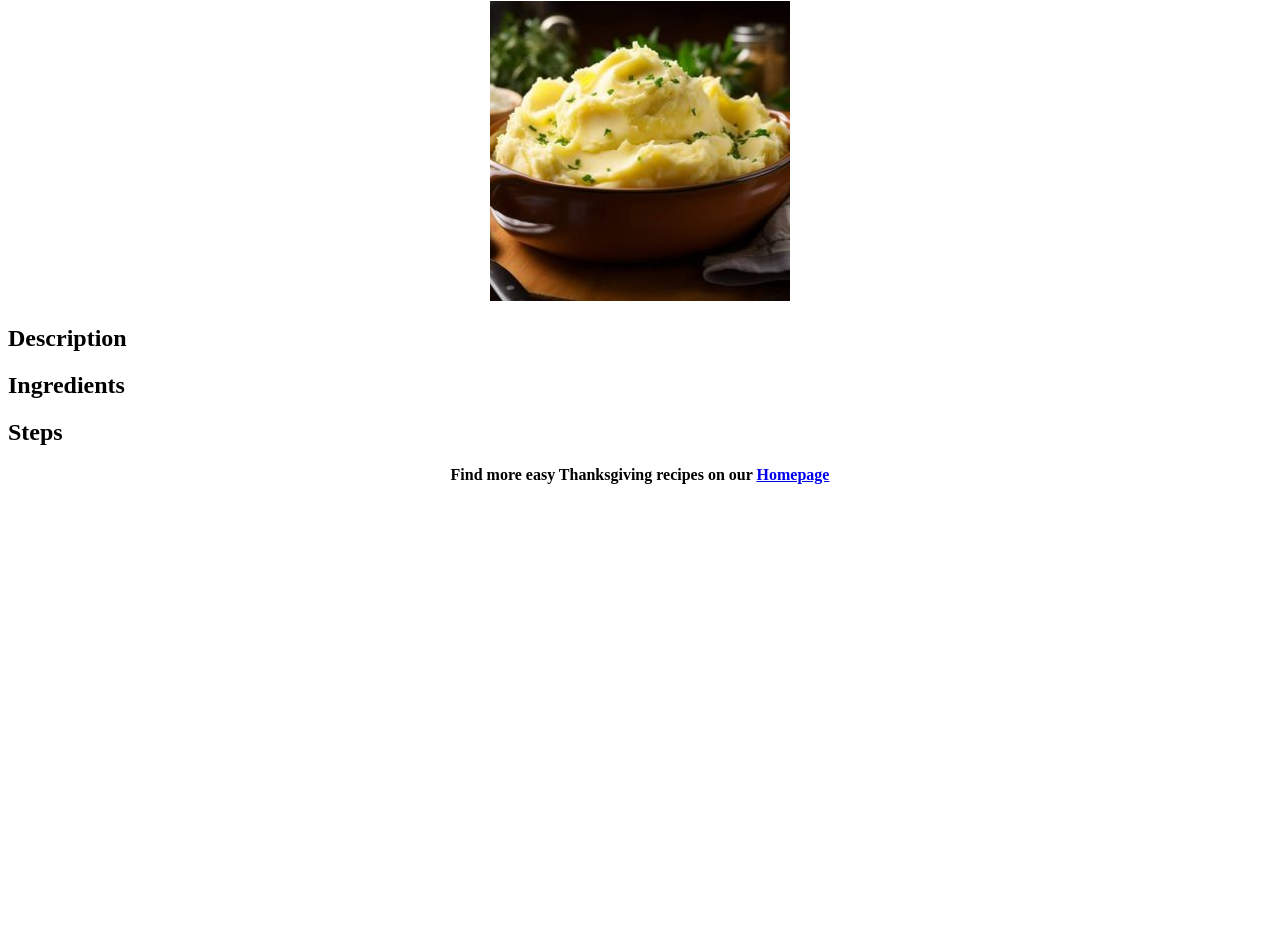
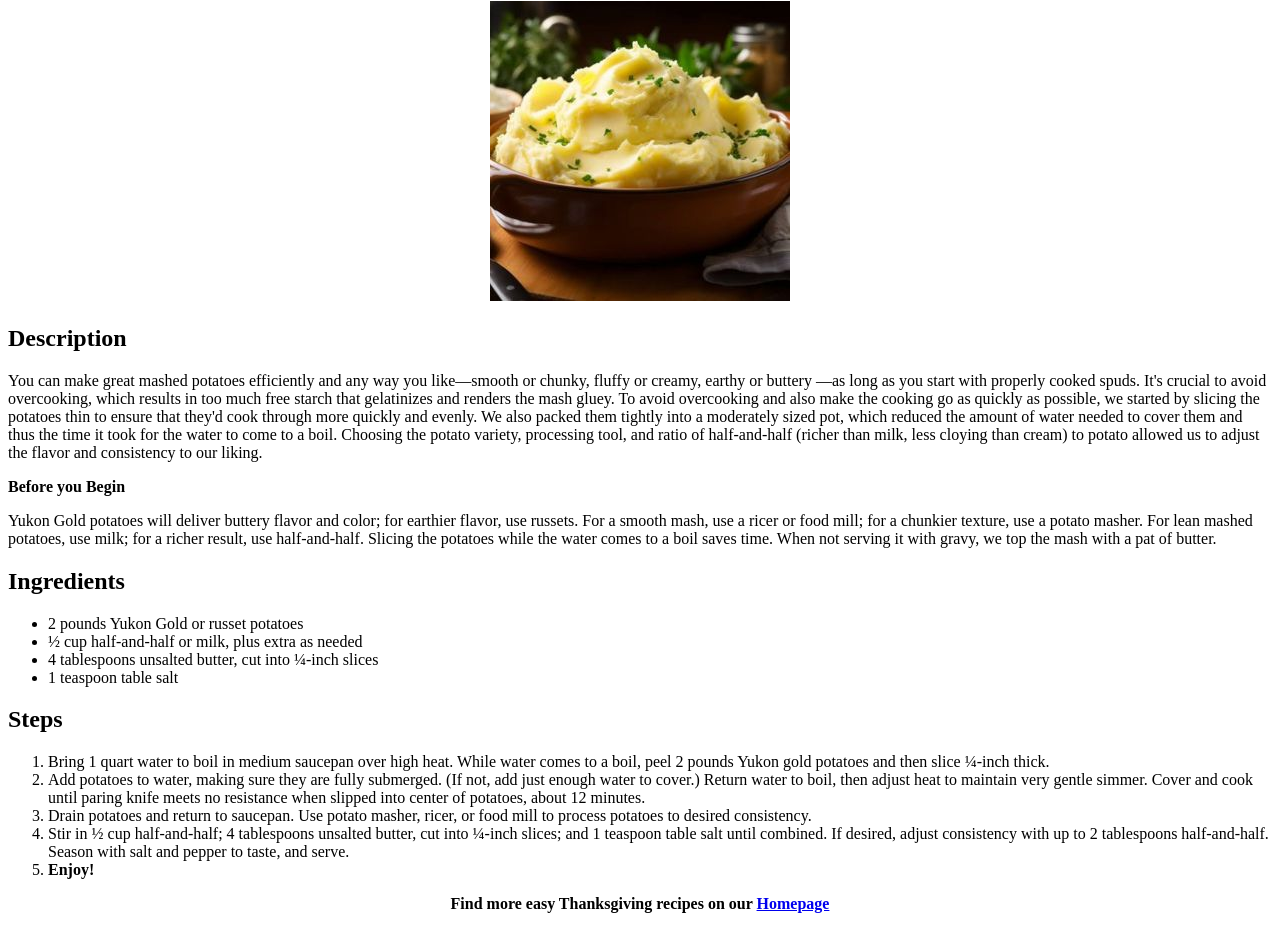
Before and after one commit to curiouscatcat/odin-recipes, a plain HTML site: page recipes/potato.html in a window 1280 px wide. Shown: the part 79-1008 px from the top of the page. Before the commit the page ends 800 px from the top, so only its background shows below. Drawn offline with Linux system fonts and the light colour scheme.

Commit message:
added description, ingredients, and steps

```diff
--- a/recipes/potato.html
+++ b/recipes/potato.html
@@ -11,17 +11,35 @@
     <img src="../img/potato.jpg" width="300" alt="Bowl of mashed potatoes">
 </center>
 <h2>Description</h2>
+    <p>You can make great mashed potatoes efficiently and any way you like—smooth or chunky, fluffy or creamy, earthy or buttery
+        —as long as you start with properly cooked spuds. It's crucial to avoid overcooking, which results in too much free starch
+         that gelatinizes and renders the mash gluey. To avoid overcooking and also make the cooking go as quickly as possible,
+         we started by slicing the potatoes thin to ensure that they'd cook through more quickly and evenly. We also packed them
+         tightly into a moderately sized pot, which reduced the amount of water needed to cover them and thus the time it took for
+         the water to come to a boil. Choosing the potato variety, processing tool, and ratio of half-and-half (richer than milk,
+         less cloying than cream) to potato allowed us to adjust the flavor and consistency to our liking.</p>
+    <p><strong>Before you Begin</strong></p>
+    <p>Yukon Gold potatoes will deliver buttery flavor and color; for earthier flavor, use russets. For a smooth mash, use a ricer or food mill;
+         for a chunkier texture, use a potato masher. For lean mashed potatoes, use milk; for a richer result, use half-and-half. Slicing the potatoes
+         while the water comes to a boil saves time. When not serving it with gravy, we top the mash with a pat of butter.</p>
 
 <h2>Ingredients</h2>
     <ul>
-
-
+        <li>2 pounds Yukon Gold or russet potatoes</li>
+        <li>½ cup half-and-half or milk, plus extra as needed</li>
+        <li>4 tablespoons unsalted butter, cut into ¼-inch slices</li>
+        <li>1 teaspoon table salt</li>
     </ul>
 
 <h2>Steps</h2>
     <ol>
-
-
+        <li>Bring 1 quart water to boil in medium saucepan over high heat. While water comes to a boil, peel 2 pounds Yukon gold potatoes and then slice ¼-inch thick.</li>
+        <li>Add potatoes to water, making sure they are fully submerged. (If not, add just enough water to cover.) Return water to boil,
+            then adjust heat to maintain very gentle simmer. Cover and cook until paring knife meets no resistance when slipped into center of potatoes, about 12 minutes.</li>
+        <li>Drain potatoes and return to saucepan. Use potato masher, ricer, or food mill to process potatoes to desired consistency.</li>
+        <li>Stir in ½ cup half-and-half; 4 tablespoons unsalted butter, cut into ¼-inch slices; and 1 teaspoon table salt until combined.
+            If desired, adjust consistency with up to 2 tablespoons half-and-half. Season with salt and pepper to taste, and serve.</li>
+        <li><strong>Enjoy!</strong></li>
     </ol>
 <Center>
     <p><Strong>Find more easy Thanksgiving recipes on our <a href="../index.html">Homepage</a></Strong></p>
```
